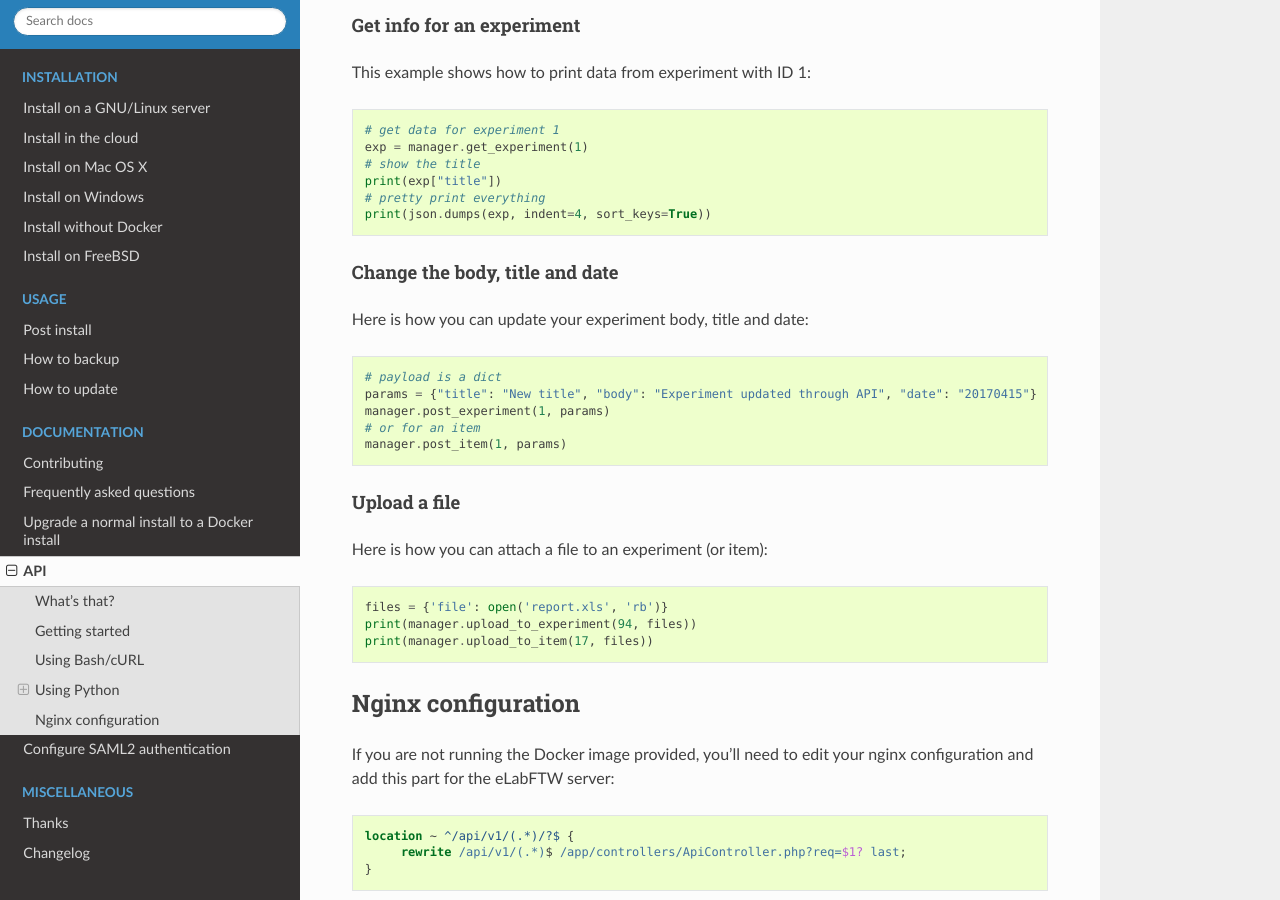
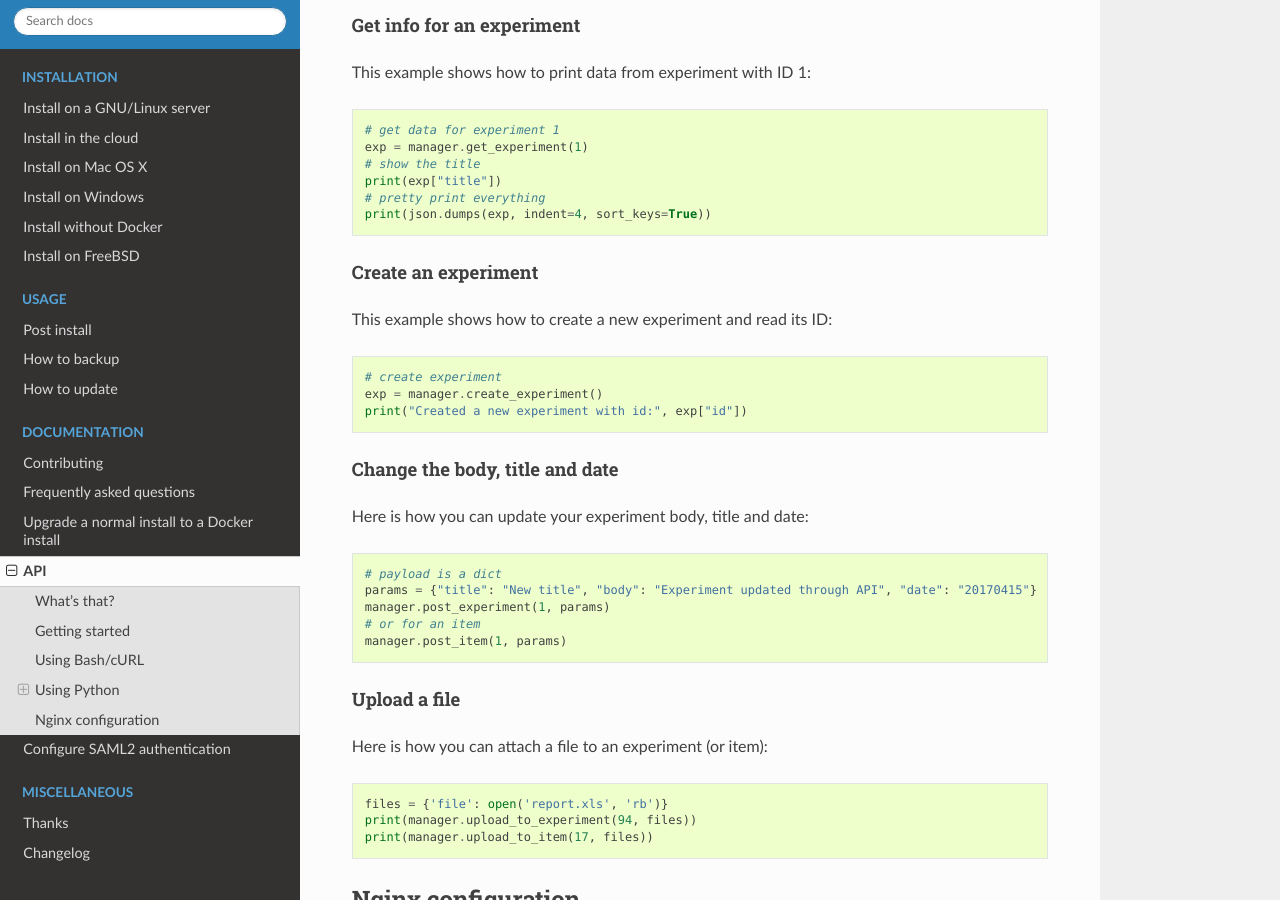
Before and after one commit to elabftw/elabdoc, a Sphinx documentation site: the page built from doc/api.rst, in a window 1280 px wide and 900 px high, scrolled down 1733 px. Built offline with Sphinx 7.4.7 and the Read the Docs theme 2.0.0, drawn with Linux system fonts in a browser that asks for light colours; pages that are not in the unit, such as notebooks, are missing from menus.

Commit message:
add create experiment with python

```diff
--- a/doc/api.rst
+++ b/doc/api.rst
@@ -98,6 +98,17 @@ This example shows how to print data from experiment with ID 1:
     # pretty print everything
     print(json.dumps(exp, indent=4, sort_keys=True))
 
+Create an experiment
+^^^^^^^^^^^^^^^^^^^^
+
+This example shows how to create a new experiment and read its ID:
+
+.. code-block:: python
+
+    # create experiment
+    exp = manager.create_experiment()
+    print("Created a new experiment with id:", exp["id"])
+
 Change the body, title and date
 ^^^^^^^^^^^^^^^^^^^^^^^^^^^^^^^
 
```
